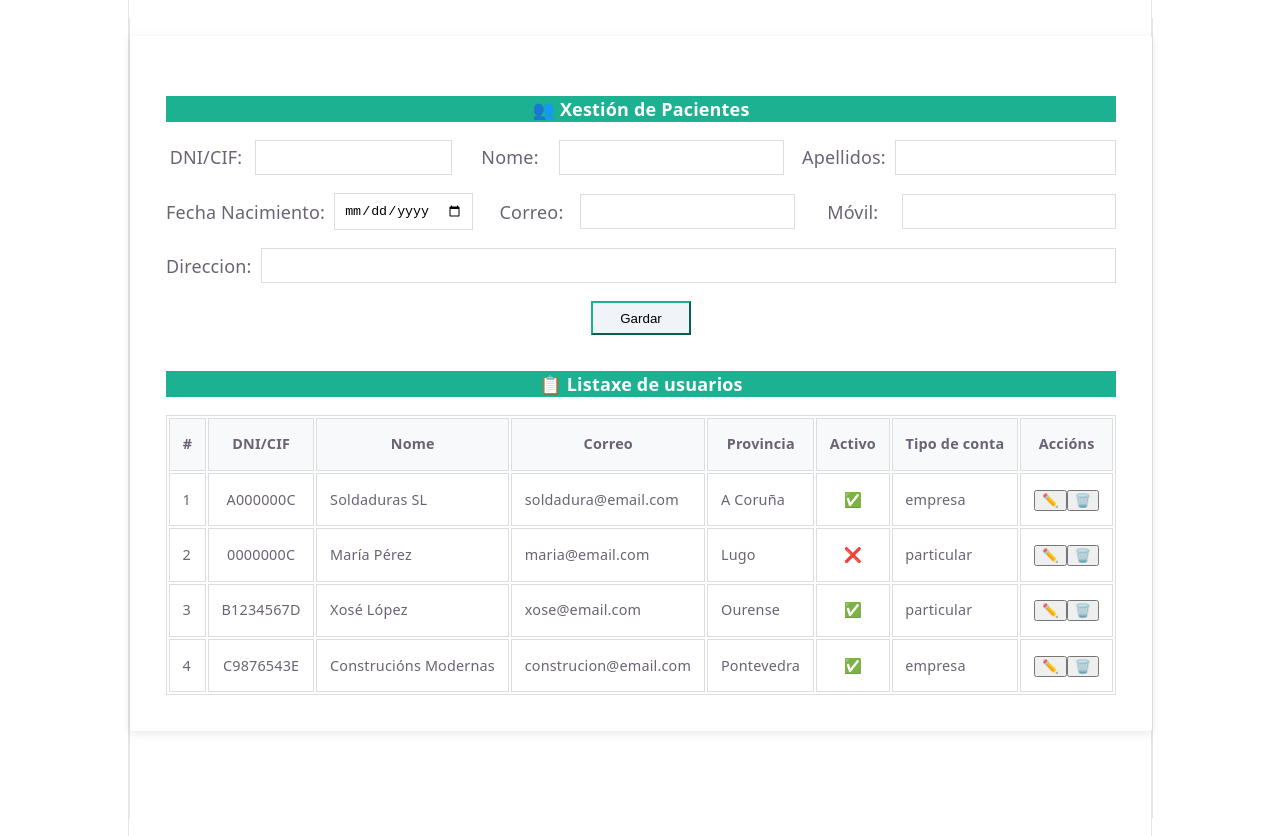
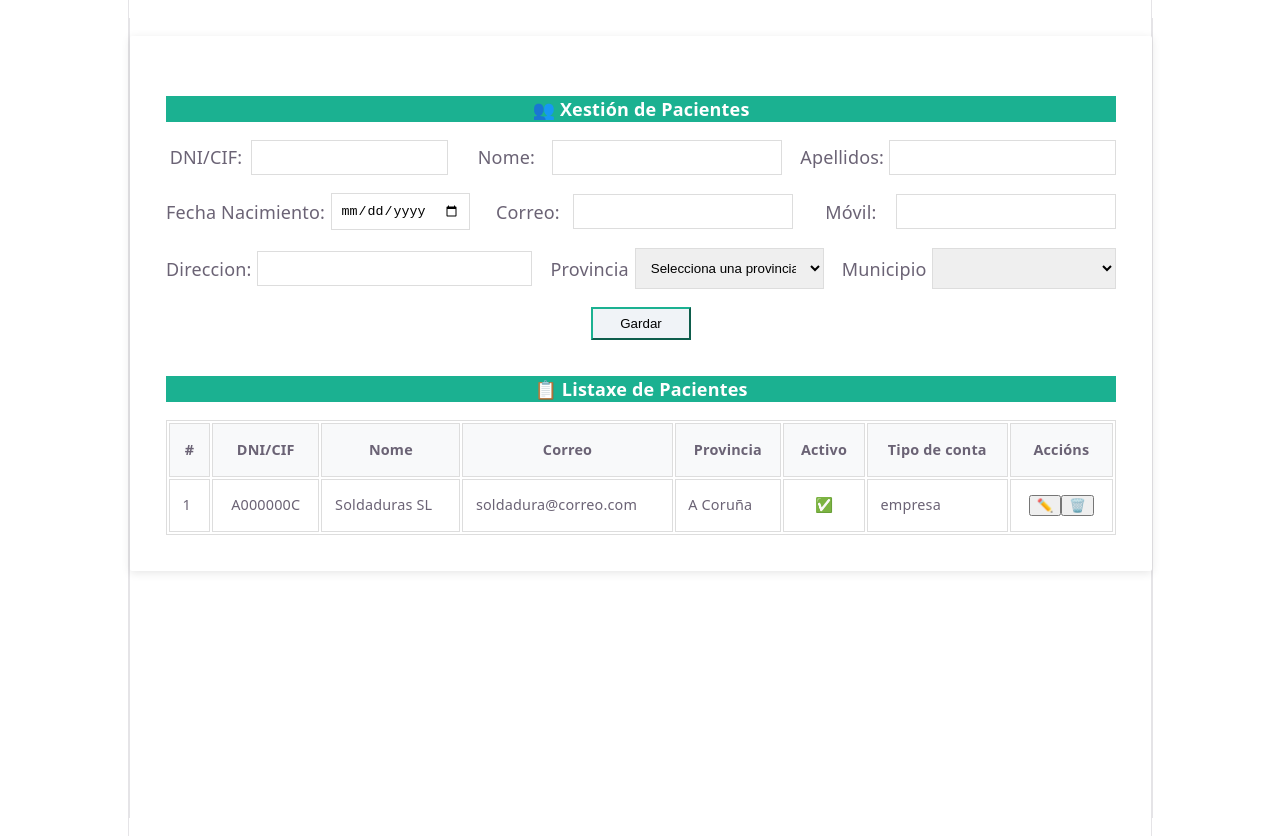
Before and after one commit to XoanCarlos/vue26267, a Vue app: page /xestion-pacientes in a window 1280 px wide. Built offline with nearby package versions, Linux system fonts and the light colour scheme.

Commit message:
seguimso con diseño pacientes

```diff
--- a/src/components/XestionPacientes.vue
+++ b/src/components/XestionPacientes.vue
@@ -12,30 +12,33 @@
             style="text-align: center"
             :class="{ 'is-invalid': !dniValido }"
             @blur="validarDni"
-          />
+          >
         </div>
-        <div v-if="!dniValido" class="invalid-texto d-block">
+        <div
+          v-if="!dniValido"
+          class="invalid-texto d-block"
+        >
           DNI o NIE inválido.
         </div>
         <div class="campo campo-nome">
           <label>Nome:</label>
           <input
+            id="nome"
             v-model="novoPaciente.nome"
             type="text"
             required
-            id="nome"
             @blur="capitalizarTexto('nome')"
-          />
+          >
         </div>
         <div class="campo campo-apellido">
           <label>Apellidos:</label>
           <input
+            id="apellido"
             v-model="novoPaciente.apellido"
-            id="apellido"
-            @blur="capitalizarTexto('apellido')"
             type="text"
             required
-          />
+            @blur="capitalizarTexto('apellido')"
+          >
         </div>
       </div>
       <div class="fila">
@@ -46,32 +49,75 @@
             type="date"
             placeholder="dd/mm/yyyy"
             required
-          />
+          >
         </div>
         <div class="campo campo-correo">
           <label>Correo:</label>
-          <input v-model="novoPaciente.correo" type="email" />
+          <input
+            v-model="novoPaciente.correo"
+            type="correo"
+            :class="{ 'is-invalid': !correoValido }"
+            @blur="validarcorreo"
+          >
         </div>
         <div class="campo campo-correo">
           <label>Móvil:</label>
-          <input v-model="novoPaciente.movil" type="text" required />
+          <input
+            v-model="novoPaciente.movil"
+            type="text"
+            style="text-align: center"
+            :class="{ 'is-invalid': !movilValido }"
+            required
+            @blur="validarMovil"
+          >
         </div>
       </div>
       <div class="fila fila-centrada">
         <div class="campo campo-direccion">
           <label>Direccion:</label>
-          <input v-model="novoPaciente.direccion" type="text" required />
+          <input
+            v-model="novoPaciente.direccion"
+            type="text"
+            required
+          >
+        </div>
+        <div class="campo campo-provincia">
+          <label>Provincia</label>
+          <select id="provincia" v-model="novoPaciente.provincia" >
+            <option value="">Selecciona una provincia</option>
+            <option
+              v-for="provincia in provincias"
+              :key="provincia.id"
+              :value="provincia.id"
+            >
+              {{ provincia.nombre }}
+            </option>
+          </select>
+        </div>
+        <div class="campo campo-municipio">
+          <label>Municipio</label>
+          <select
+            id="provincia"
+            v-model="novoPaciente.municipio"
+            type="text"
+          >
+            <option
+              disabled
+              value=""
+            />
+          </select>
         </div>
       </div>
       <button
         type="submit"
         class="btn-guardar"
-        :disabled="novoPaciente.dni === '' || novoPaciente.nome === ''"
+        :disabled="novoPaciente.dni === '' || novoPaciente.nome === '' || novoPaciente.apellido === ''
+        "
       >
         Gardar
       </button>
     </form>
-    <h4>📋 Listaxe de usuarios</h4>
+    <h4>📋 Listaxe de Pacientes</h4>
     <table v-if="usuarios.length > 0">
       <thead>
         <tr>
@@ -86,29 +132,48 @@
         </tr>
       </thead>
       <tbody>
-        <tr v-for="(u, index) in usuarios" :key="index">
+        <tr
+          v-for="(u, index) in usuarios"
+          :key="index"
+        >
           <td>{{ index + 1 }}</td>
-          <td style="text-align: center">{{ u.dni }}</td>
+          <td style="text-align: center">
+            {{ u.dni }}
+          </td>
           <td>{{ u.nome }}</td>
           <td>{{ u.correo }}</td>
           <td>{{ u.provincia }}</td>
-          <td style="text-align: center">{{ u.activo ? "✅" : "❌" }}</td>
+          <td style="text-align: center">
+            {{ u.activo ? "✅" : "❌" }}
+          </td>
           <td>{{ u.tipoCuenta }}</td>
           <td style="text-align: center">
-            <button @click="editarUsuario(index)" title="Editar">✏️</button>
-            <button @click="eliminarUsuario(index)" title="Eliminar">🗑️</button>
+            <button
+              title="Editar"
+              @click="editarUsuario(index)"
+            >
+              ✏️
+            </button>
+            <button
+              title="Eliminar"
+              @click="eliminarUsuario(index)"
+            >
+              🗑️
+            </button>
           </td>
         </tr>
       </tbody>
     </table>
 
-    <p v-else>Non hai usuarios cargados.</p>
+    <p v-else>
+      Non hai usuarios cargados.
+    </p>
   </div>
 </template>
 
 <script setup>
 /// Zona de declaracións
-import { ref, reactive, onMounted } from "vue";
+import { ref, reactive, onMounted } from "vue"
 
 const usuarios = ref([]); //almacena la lista de usuarios e os seus cambios
 
@@ -120,9 +185,11 @@ const novoPaciente = reactive({
   movil: "",
   direccion: "",
   provincia: "",
+  municipio: ""
 });
 
 /// Zona de ciclo de vida
+const provincias = ref([])
 
 onMounted(() => {
   //sempre se cargan estos usuarios de exemplo ao iniciar o componente
@@ -130,36 +197,18 @@ onMounted(() => {
     {
       dni: "A000000C",
       nome: "Soldaduras SL",
-      correo: "soldadura@email.com",
+      correo: "soldadura@correo.com",
       provincia: "A Coruña",
       activo: true,
       tipoCuenta: "empresa",
-    },
-    {
-      dni: "0000000C",
-      nome: "María Pérez",
-      correo: "maria@email.com",
-      provincia: "Lugo",
-      activo: false,
-      tipoCuenta: "particular",
-    },
-    {
-      dni: "B1234567D",
-      nome: "Xosé López",
-      correo: "xose@email.com",
-      provincia: "Ourense",
-      activo: true,
-      tipoCuenta: "particular",
-    },
-    {
-      dni: "C9876543E",
-      nome: "Construcións Modernas",
-      correo: "construcion@email.com",
-      provincia: "Pontevedra",
-      activo: true,
-      tipoCuenta: "empresa",
-    },
-  ];
+    }
+  ],
+  provincias.value = [
+    { id: 1, nombre: 'A Coruña' },
+    { id: 2, nombre: 'Lugo' },
+    { id: 3, nombre: 'Ourense' },
+    { id: 4, nombre: 'Pontevedra' }
+  ]
 });
 
 /// Zona de métodos ou funcións bbdd
@@ -170,7 +219,7 @@ function gardarUsuario() {
 }
 
 function eliminarUsuario(index) {
-  usuarios.value.splice(index, 1); //elimina o usuario da lista
+  usuarios.value.splice(index, 1) //elimina o usuario da lista
 }
 
 function editarUsuario(index) {
@@ -186,24 +235,24 @@ const dniValido = ref(true); // Por defecto es válido y no muestra error al ini
 
 // Función para validar DNI y NIE
 const validarDniNie = (valor) => {
-  const letras = "TRWAGMYFPDXBNJZSQVHLCKE";
-  const dniRegex = /^[0-9]{8}[A-Z]$/;
-  const nieRegex = /^[XYZ][0-9]{7}[A-Z]$/;
+  const letras = "TRWAGMYFPDXBNJZSQVHLCKE"
+  const dniRegex = /^[0-9]{8}[A-Z]$/
+  const nieRegex = /^[XYZ][0-9]{7}[A-Z]$/
 
-  valor = valor.toUpperCase();
+  valor = valor.toUpperCase()
 
   if (dniRegex.test(valor)) {
     const numero = parseInt(valor.slice(0, 8), 10);
-    const letra = valor.charAt(8);
+    const letra = valor.charAt(8)
     return letra === letras[numero % 23]; //sale con true si es válido
   } else if (nieRegex.test(valor)) {
-    const nie = valor.replace("X", "0").replace("Y", "1").replace("Z", "2");
-    const numero = parseInt(nie.slice(0, 8), 10);
-    const letra = valor.charAt(8);
+    const nie = valor.replace("X", "0").replace("Y", "1").replace("Z", "2")
+    const numero = parseInt(nie.slice(0, 8), 10)
+    const letra = valor.charAt(8)
     return letra === letras[numero % 23]; //sale con true si es válido
   }
-  novoPaciente.dni = "";
-  return false;
+  novoPaciente.dni = ""
+  return false
 };
 
 // Validar al salir del campo
@@ -213,19 +262,56 @@ const validarDni = () => {
   // Actualiza el estado de validez
 };
 
-// capitalizar nombre y apelidos
-
 // Función única: capitaliza y asigna en el mismo paso
 const capitalizarTexto = (campo) => {
-  const texto = novoPaciente[campo] ?? "";
+  const texto = novoPaciente[campo] ?? ""
   novoPaciente[campo] = texto
     .toLowerCase()
     .split(" ")
     .map((palabra) => {
-      if (!palabra) return "";
+      if (!palabra) return ""
       return palabra.charAt(0).toLocaleUpperCase() + palabra.slice(1);
     })
-    .join(" ");
+    .join(" ")
+};
+
+// validar mail
+
+const correoValido = ref(true);
+
+const validarcorreo = () => {
+  const correo = novoPaciente.correo.trim();
+
+  const regex = /^[a-zA-Z0-9._%+-]+@[a-zA-Z0-9.-]+\.[a-zA-Z]{2,}$/;
+
+  if (!regex.test(correo)) {
+    correoValido.value = false;
+    novoPaciente.correo = "";
+  } else {
+    correoValido.value = true;
+  }
+};
+
+// validar movil
+
+const movilValido = ref(true);
+const movilRegex = /^[67]\d{8}$/;
+const validarMovil = () => {
+  const movil = novoPaciente.movil.trim();
+
+  if (movil === "") {
+    movilValido.value = true; // Vacío = válido (opcional)
+    return true;
+  }
+
+  if (movil.charAt(0) === "6" || movil.charAt(0) === "7") {
+    movilValido.value = movilRegex.test(movil);
+    return movilValido.value;
+  } else {
+    movilValido.value = false;
+    novoPaciente.movil = "";
+    return false;
+  }
 };
 </script>
 
@@ -263,7 +349,7 @@ form {
   display: flex;
   align-items: center;
   /* label e input en la misma línea */
-  gap: 0.5rem;
+  gap: 0.3rem;
   border-radius: 0px;
 }
 
@@ -290,7 +376,11 @@ form {
   /* ocupa más espacio */
   border-radius: 0px;
 }
-
+.campo-provincia {
+  flex: 1;
+  /* ocupa más espacio */
+  border-radius: 0px;
+}
 .campo-correo {
   flex: 2;
   /* ocupa más espacio */
@@ -302,11 +392,16 @@ form {
   padding: 0.6rem;
   border: 1px solid #ddd;
   border-radius: 0px;
-  width: 100%;
+  width: 60%;
 }
 
 .campo-provincia {
-  flex: 1;
+  flex: 3;
+  /* ocupa menos espacio */
+  border-radius: 0px;
+}
+.campo-municipio {
+  flex: 3;
   /* ocupa menos espacio */
   border-radius: 0px;
 }
```
